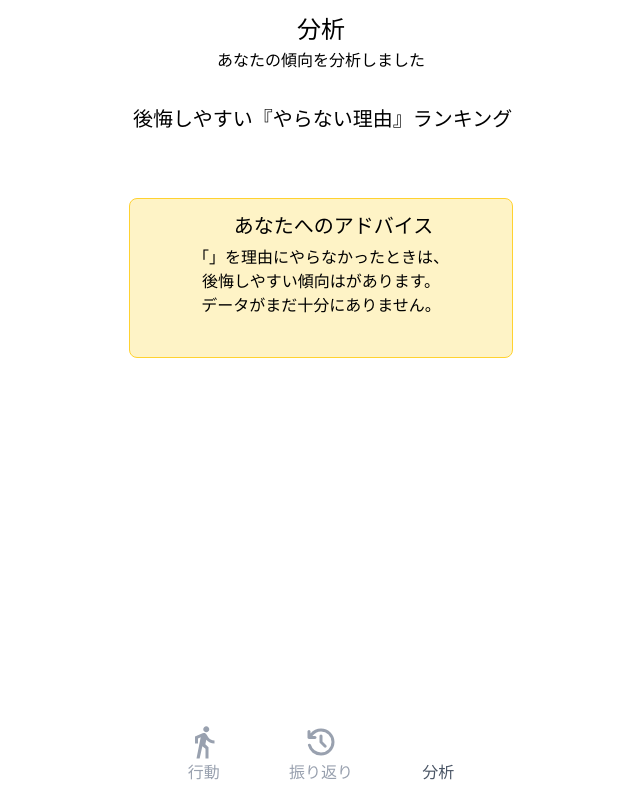
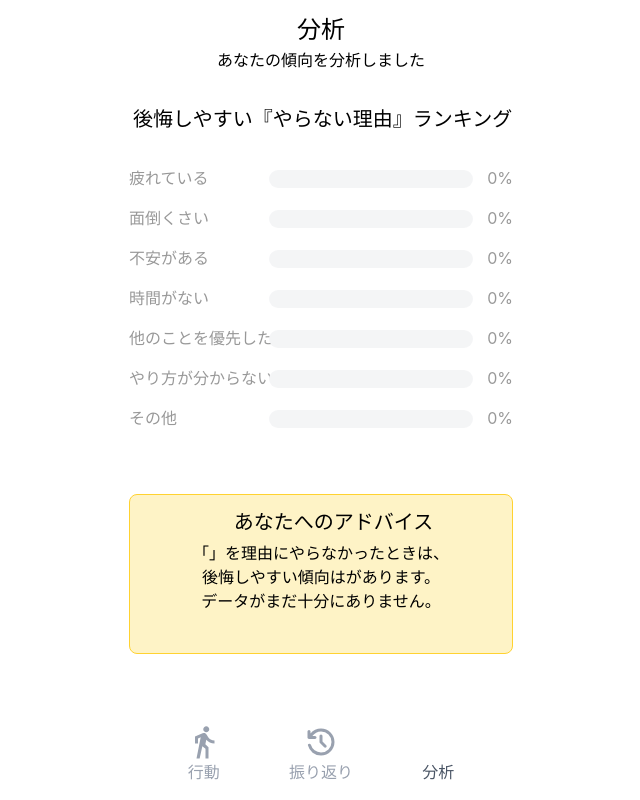
Before and after one commit to risa-h1108/Miru, a React (Vite) app: page /analysis in a window 1280 px wide. Shown: the whole page, without its empty margins (319-959 px from the left). Built offline with nearby package versions, Linux system fonts and the light colour scheme; some icons are missing.

Commit message:
fix:記録が0件の時、ランキングを表示したままグレーアウトするように修正

```diff
--- a/src/pages/Analysis.tsx
+++ b/src/pages/Analysis.tsx
@@ -118,6 +118,16 @@ export default function Analysis() {
     .sort((a, b) => b.rate - a.rate);
   console.log(regretRates);
 
+  //ダミーデータ:記録が0件の場合、reasonsListの各理由名に[rate:0]を割り当てる
+  const emptyRates = reasonsList.map((item) => ({
+    reason: item.label,
+    rate: 0,
+  }));
+
+  //実際に表示する配列:記録が1件以上ある場合、regretRates(後悔率)を表示させる。
+  // 　　　　　　　　　記録が0件の場合、ダミー(emptyRates)を使用する。
+  const displayRates = regretRates.length > 0 ? regretRates : emptyRates;
+
   //後悔率が最も高い理由名を取得(regretRatesはソート済みなので先頭(0)が後悔率最大)
   //regretRatesが記録が1件以上ある場合のみ、topReason以降を計算する。
   //0件の場合、topReason・matched・displayAdviceは全てundefinedにする
@@ -153,9 +163,13 @@ export default function Analysis() {
       {/* 理由別の後悔率バーの表示 */}
 
       {/* space-y-4：各バーの縦の隙間を調整 */}
-      <div className="mt-8 space-y-4">
-        {/*map処理で7つのバーを生成*/}
-        {regretRates.map((item) => (
+      {/* regretRatesの要素数が0件の場合、opacity-40(透明度40%で薄く見える＝グレーアウト)を適用。
+      regretRatesの要素数が0件でない(1件以上ある)場合、空文字を返し、[mt-8 space-y-4]だけを適用。 */}
+      <div
+        className={`mt-8 space-y-4 ${regretRates.length === 0 ? "opacity-40" : ""}`}
+      >
+        {/*map処理で7つのバーを生成(記録が0件の場合はダミーデータ(emptyRates)を表示)*/}
+        {displayRates.map((item) => (
           //1件ごとに(理由名・バー・パーセンテージを1セットとして)横並びにする
           <div key={item.reason} className={regretBarRowBase}>
             {/* 理由名を表示 */}
```
